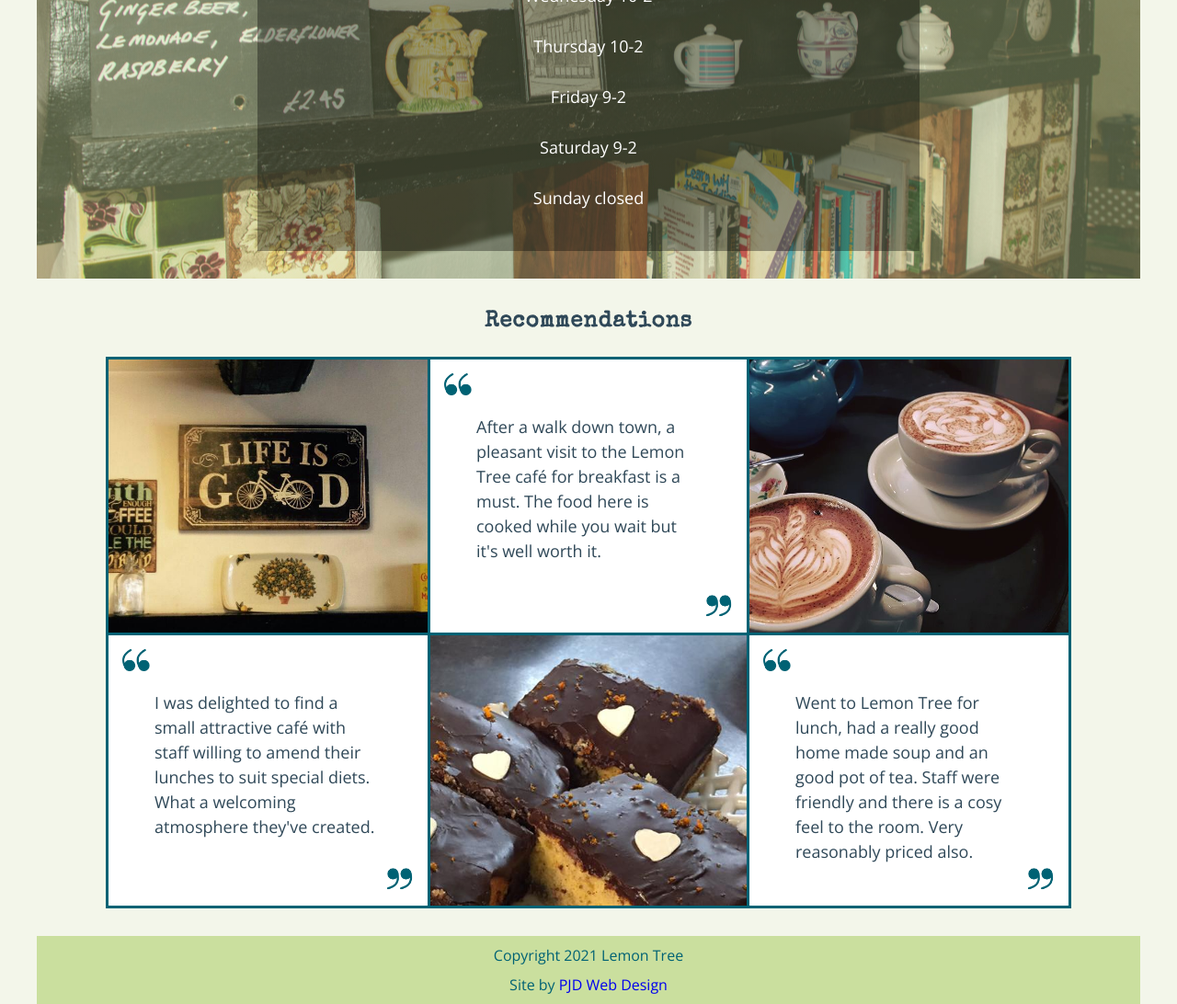
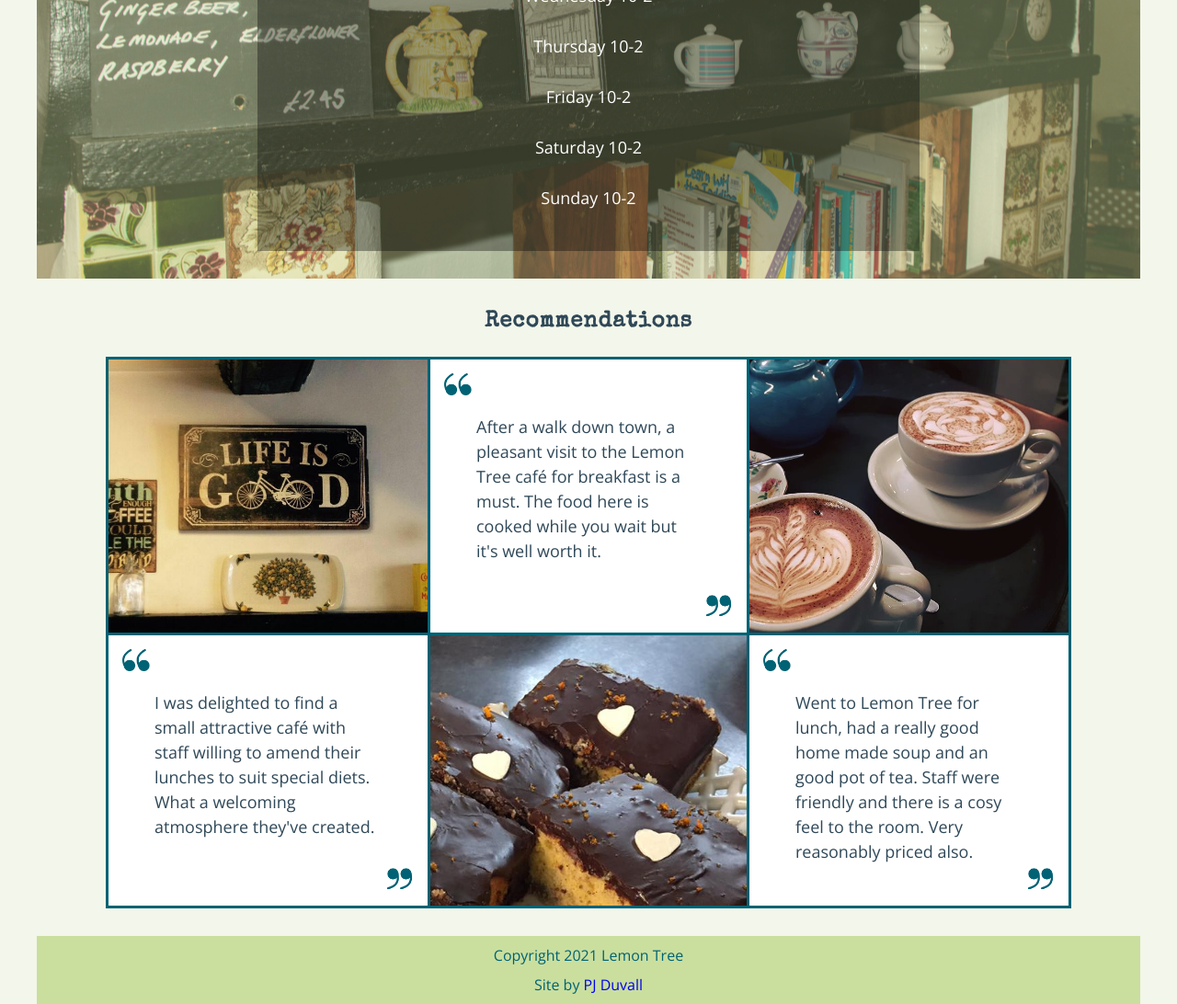
Before and after one commit to paul-duvall/lemon-tree, a website: page index.html in a window 1280 px wide. Shown: the part 1020-2112 px from the top of the page at 92% size. Drawn offline with nearby package versions, Linux system fonts and the light colour scheme.

Commit message:
feat: update opening times and designer url

```diff
--- a/index.html
+++ b/index.html
@@ -64,9 +64,9 @@
                 <li>Tuesday 10-2</li>
                 <li>Wednesday 10-2</li>
                 <li>Thursday 10-2</li>
-                <li>Friday 9-2</li>
-                <li>Saturday 9-2</li>
-                <li>Sunday closed</li>
+                <li>Friday 10-2</li>
+                <li>Saturday 10-2</li>
+                <li>Sunday 10-2</li>
               </ul>
             </div>
           </div>
@@ -111,7 +111,7 @@
 
       <footer class="c-footer">
           <div class="c-footer__copyright">Copyright <span class="c-footer__date"></span> Lemon Tree</div>
-          <div class="c-footer__designed-by">Site by <a href="https://www.pjdwebdesign.com">PJD Web Design</a></div>
+          <div class="c-footer__designed-by">Site by <a href="https://www.pjduvall.com" target="_blank">PJ Duvall</a></div>
       </footer>
   </div>
 
--- a/sass/components/_footer.scss
+++ b/sass/components/_footer.scss
@@ -12,5 +12,9 @@
 
   &__designed-by {
     margin-bottom: $size-medium;
+
+    a {
+      color: $colour-darker;
+    }
   }
 }
```
